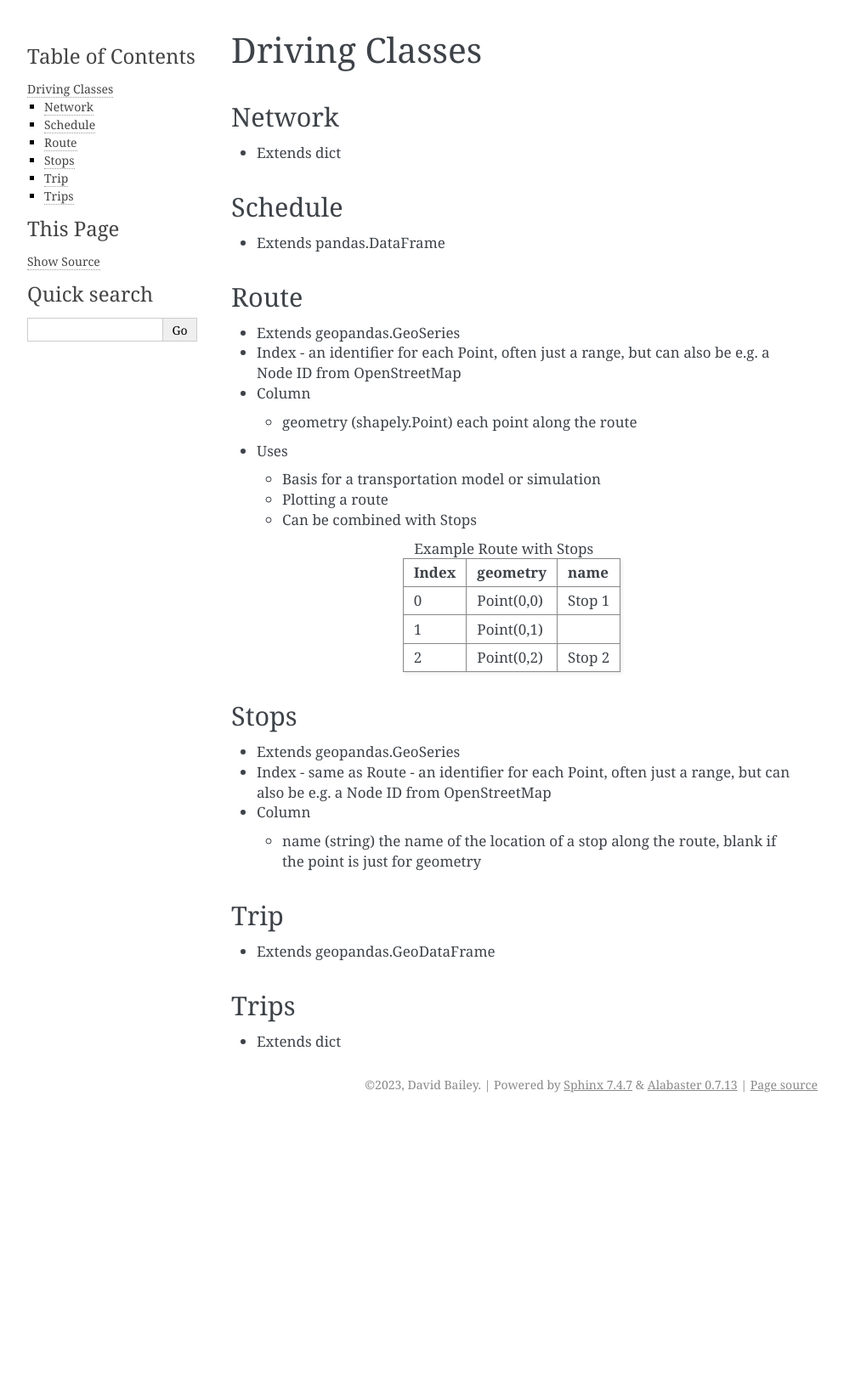
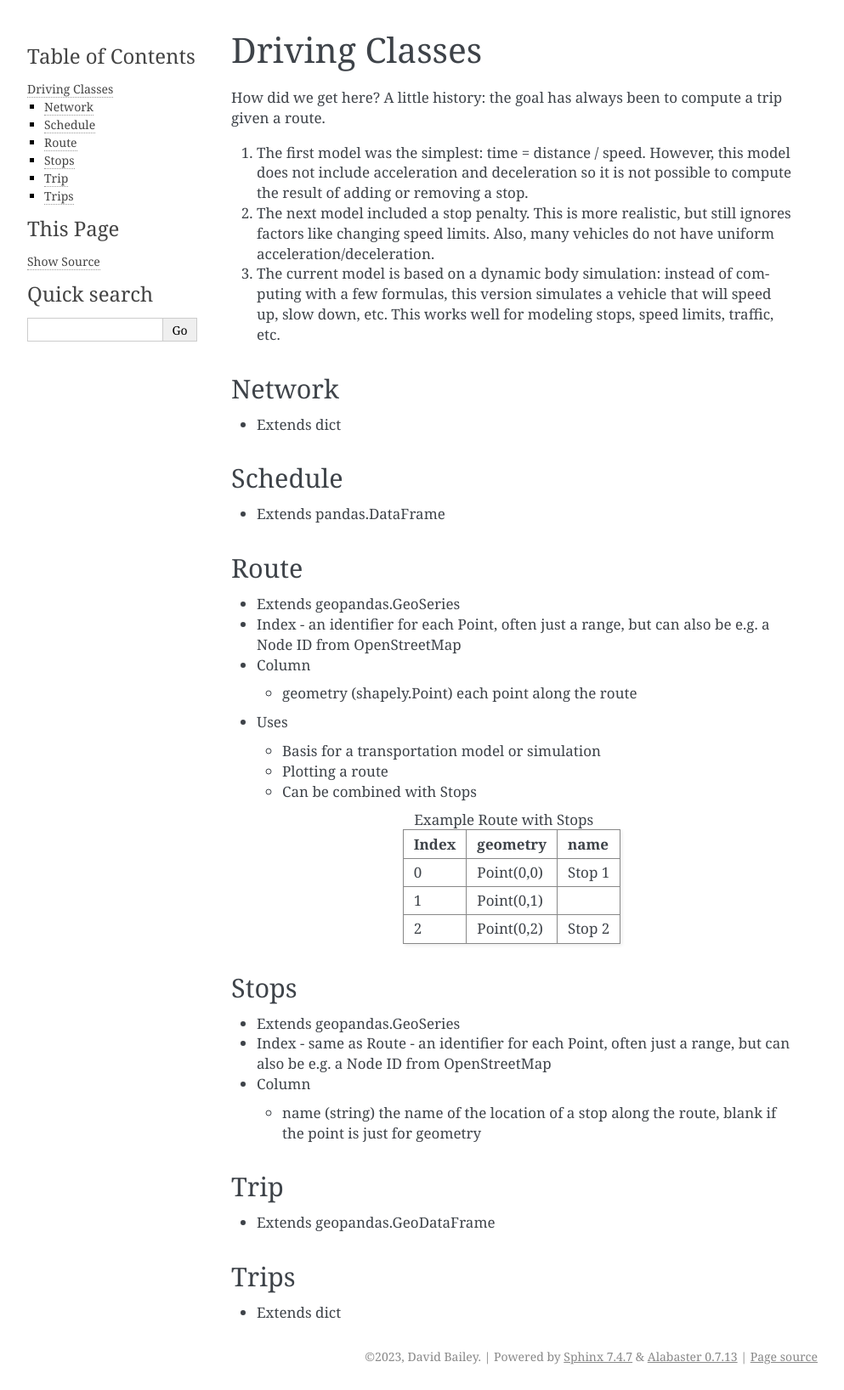
Before and after one commit to davidbailey/dpd, a Sphinx documentation site: the page built from docs/driving_classes.rst, in a window 1280 px wide. Shown: the whole page at 85% size, without its empty margins (148-1141 px from the left). Built offline with Sphinx 7.4.7, drawn with Linux system fonts in a browser that asks for light colours; pages that are not in the unit, such as notebooks, are missing from menus; the version number is read from the project's files by our own code; before the commit the page ends 1316 px from its top, so only the background shows below that.

Commit message:
Update driving_classes.rst

```diff
--- a/docs/driving_classes.rst
+++ b/docs/driving_classes.rst
@@ -1,5 +1,13 @@
 Driving Classes
 =======
+
+
+How did we get here?
+A little history: the goal has always been to compute a trip given a route.
+
+1. The first model was the simplest: time = distance / speed. However, this model does not include acceleration and deceleration so it is not possible to compute the result of adding or removing a stop.
+2. The next model included a stop penalty. This is more realistic, but still ignores factors like changing speed limits. Also, many vehicles do not have uniform acceleration/deceleration.
+3. The current model is based on a dynamic body simulation: instead of computing with a few formulas, this version simulates a vehicle that will speed up, slow down, etc. This works well for modeling stops, speed limits, traffic, etc.
 
 Network
 -----------
```
